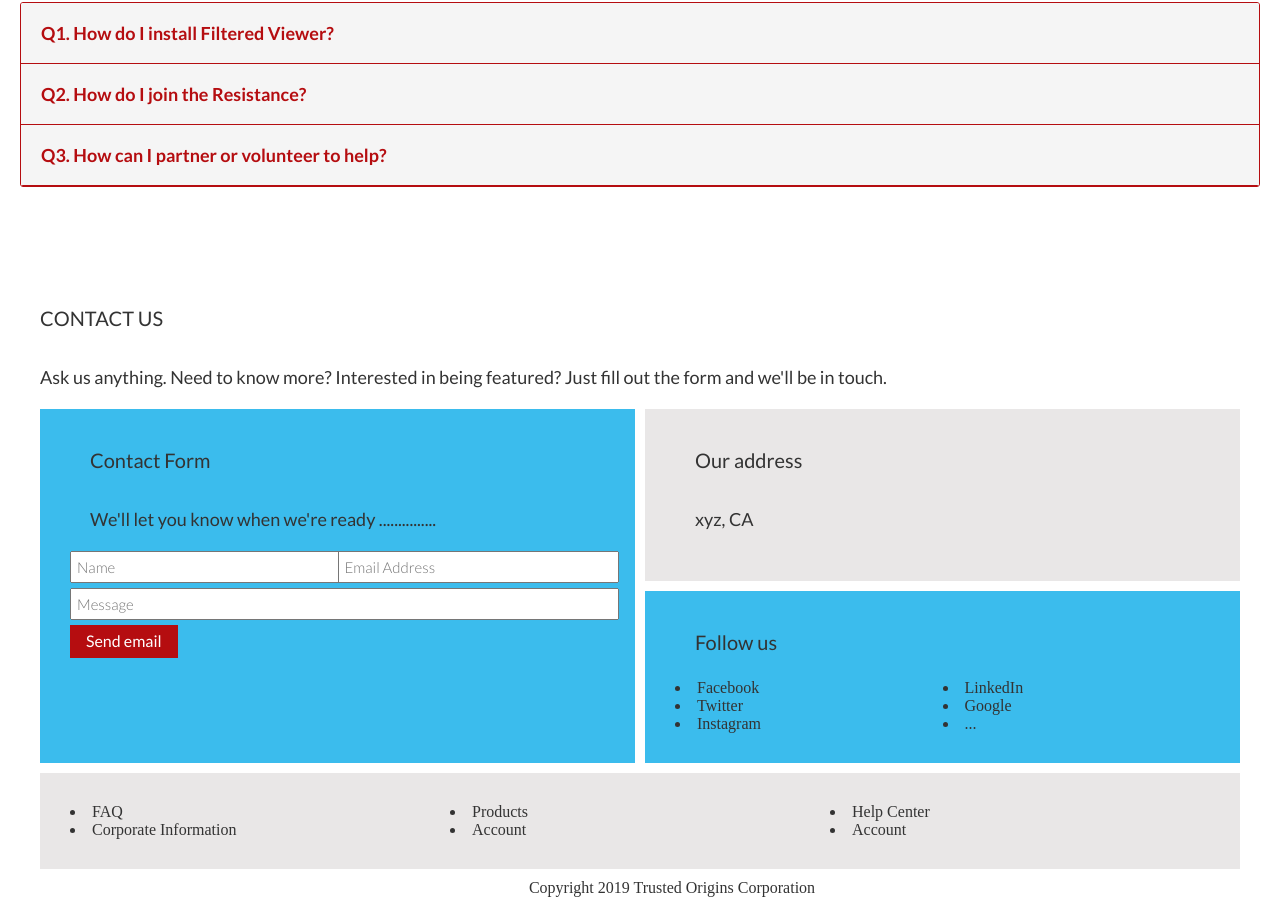
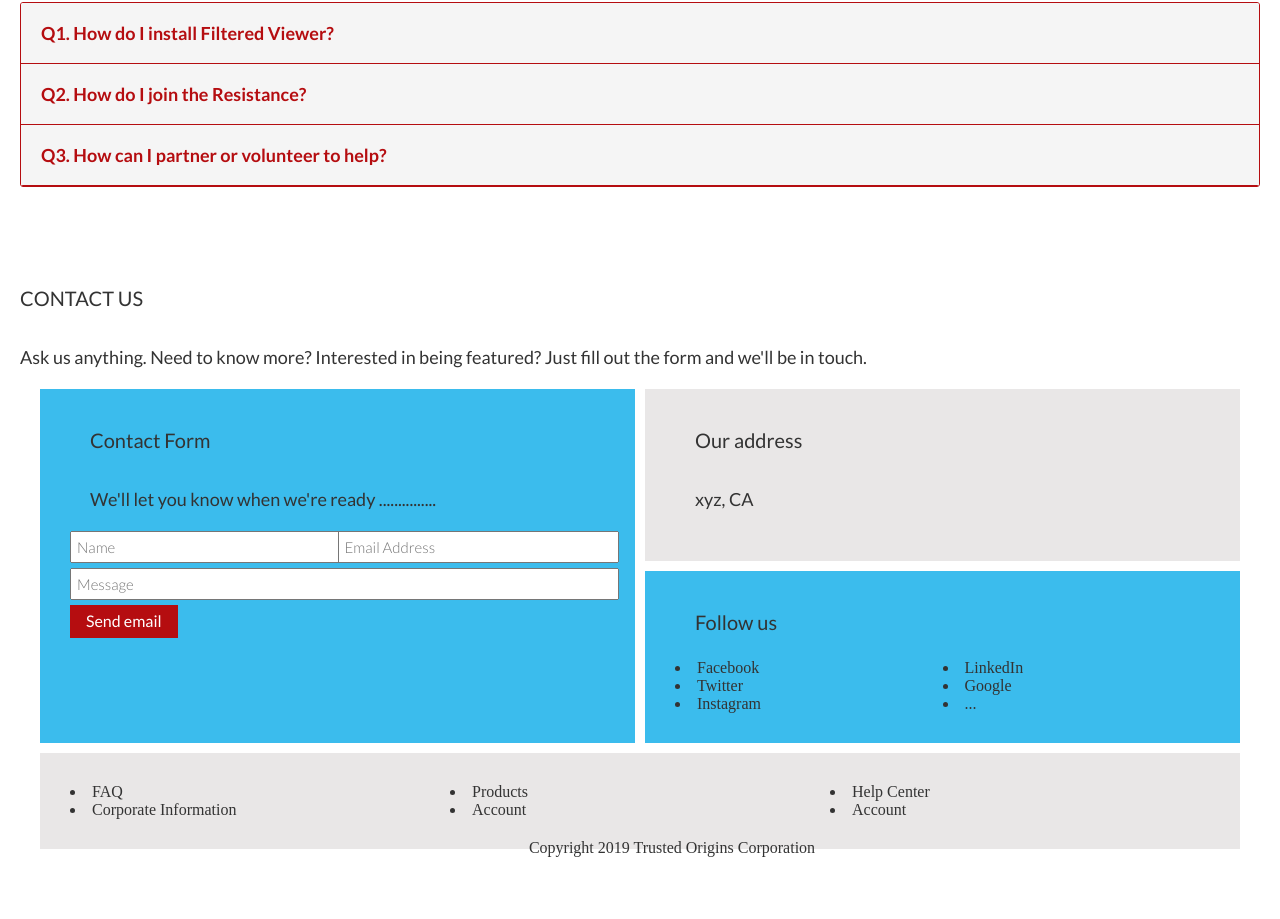
Before and after one commit to simon-milner/TOC-grid, a plain HTML site: page index.html in a window 1280 px wide. Shown: the part 1054-1973 px from the top of the page. After the commit the page ends 1933 px from the top, so only its background shows below. Drawn offline with nearby package versions, Linux system fonts and the light colour scheme.

Commit message:
fixed padding

```diff
--- a/css/style.css
+++ b/css/style.css
@@ -71,7 +71,7 @@ body{
 #how-section {grid-area: how-section; padding: 20px;}
 #latest-blogs-section {grid-area: latest-blogs-section; padding: 20px;}
 .FAQ-container {grid-area: FAQ-container; padding: 20px;}
-#contact-section {grid-area: contact-section; padding: 20px;}
+#contact-section {grid-area: contact-section; padding: 0px;}
 #follow-section {grid-area: follow-section; padding: 20px;}
 
 
```
